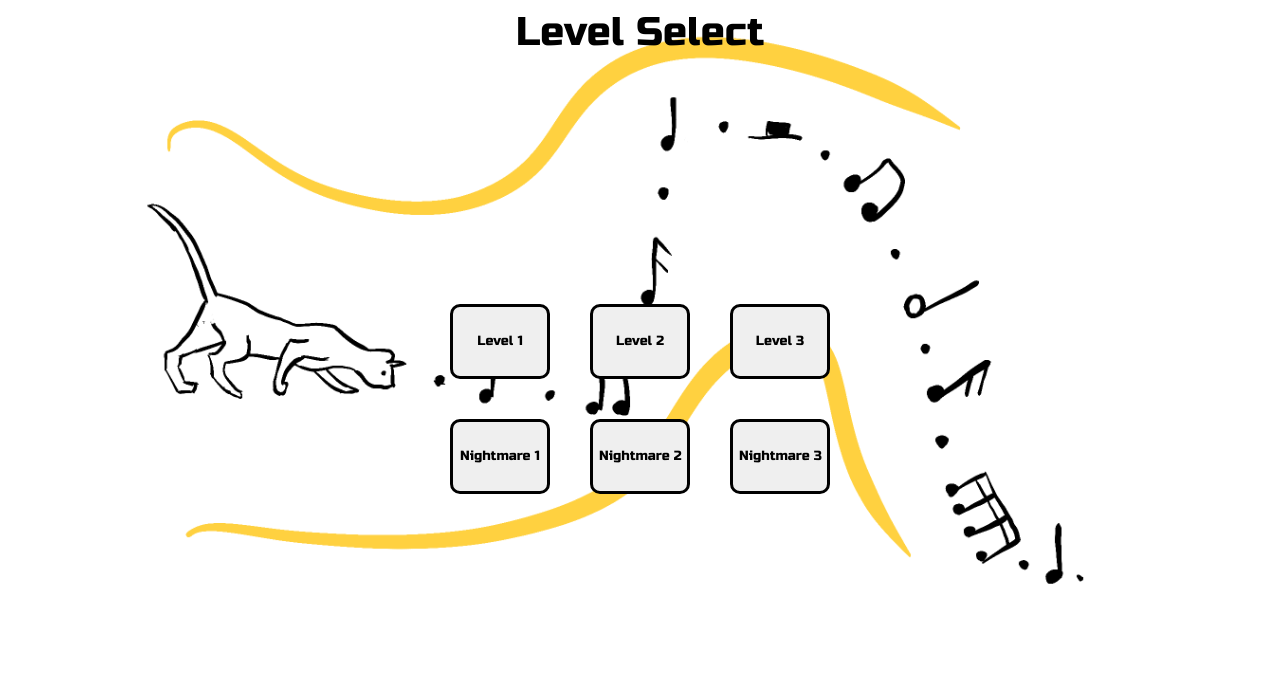
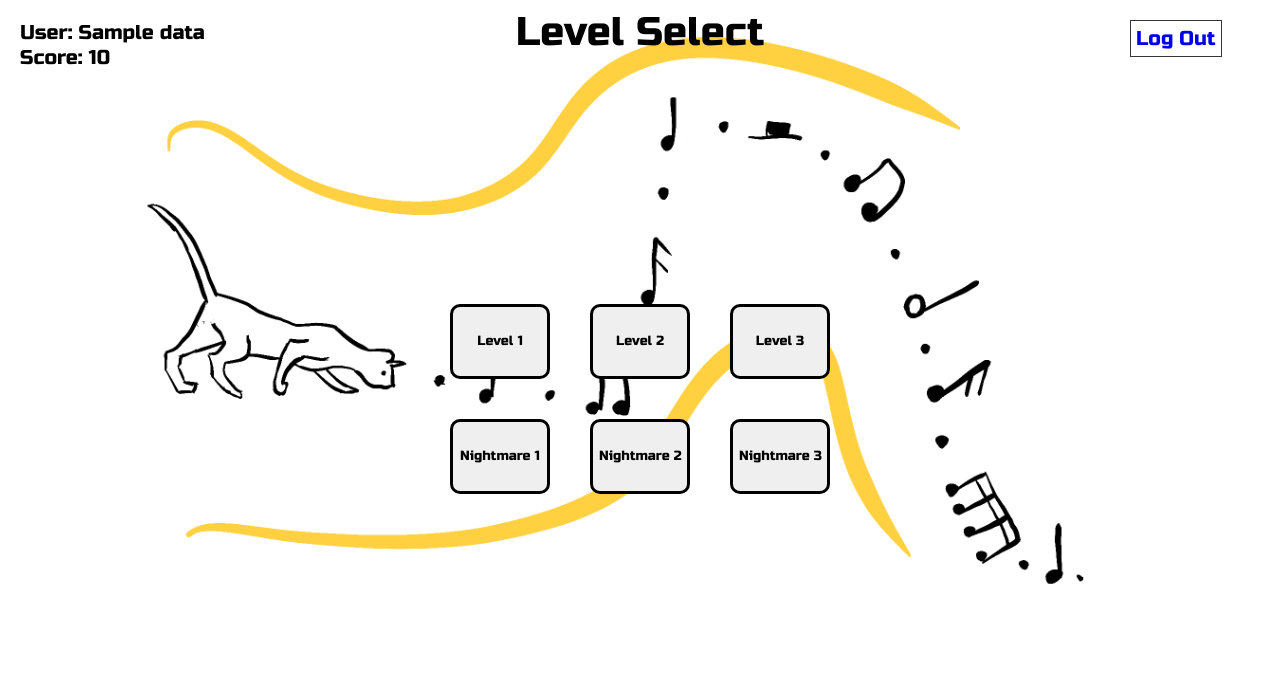
Before and after one commit to jsidle1/Sphynx-Project, a Flask app: template templates/levelselect.html in a window 1280 px wide. Shown: the top 687 px of the page. Run offline with Flask 3, Linux system fonts and the light colour scheme; the template is opened without the code that fills it: most values are stand-ins (such as "Sample title", 1, 10 or a date in 2020).

Commit message:
nightmare locked until completion and logout

```diff
--- a/app.py
+++ b/app.py
@@ -63,7 +63,7 @@ def levels():
 
             if(level > completed_levels + 1):
                 return redirect(url_for('levels', name=name))
-            if(difficulty > 1 and level < completed_levels):
+            if(difficulty > 1 and level > completed_levels):
                 return redirect(url_for('levels', name=name))
 
         data = {'script':level_scripts[level-1], 'difficulty':difficulty, 'name':name, 'level':level}
@@ -74,6 +74,7 @@ def levels():
 
         name = request.args['name']
         level_tags = []
+        total_score = 0
 
         with sqlite3.connect(DATABASE) as conn:
             cursor = conn.cursor()
@@ -82,6 +83,8 @@ def levels():
             completed_levels = cursor.fetchone()[0]
             cursor.execute('SELECT completed_difficulty from users WHERE username=?', (name,))
             completed_difficulty = cursor.fetchone()[0]
+            cursor.execute('SELECT total_score from users WHERE username=?', (name,))
+            total_score = cursor.fetchone()[0]
 
             for i in range(1,4):
                 if(i - completed_levels < 1):
@@ -99,7 +102,7 @@ def levels():
                 else:
                     level_tags.append('level-locked')
 
-        return render_template('./levelselect.html', data={'name':name, 'level_tags':level_tags})
+        return render_template('./levelselect.html', data={'name':name, 'level_tags':level_tags, 'score':str(total_score)})
 
 @app.route('/score', methods=['GET', 'POST'])
 def score():
--- a/static/assets/levelselectstyles.css
+++ b/static/assets/levelselectstyles.css
@@ -59,6 +59,27 @@ input
 {
     background-color: #AAA;
 }
+.user
+{
+    position: absolute;
+    left: 20px;
+    top: 20px;
+    font-family: russo;
+    font-size: 20px;
+}
+.logout
+{
+    position: absolute;
+    left: calc(100% - 150px);
+    top: 20px;
+    font-size: 20px;
+    font-family: russo;
+    padding: 5px;
+    border: none;
+    background-color: rgba(255, 255, 255, 0.792);
+    border: 1px solid rgba(0, 0, 0, 0.792);
+    text-decoration: none;
+}
 @font-face {
     font-family: russo;
     src: url(./RussoOne-Regular.ttf);
--- a/static/js/index.js
+++ b/static/js/index.js
@@ -375,7 +375,7 @@ class Game extends Phaser.Scene
                     contentType: 'application/json;charset=UTF-8',
                     dataType: 'json',
                     data : JSON.stringify({name:name, score:score, level:level, difficulty:difficulty})
-                }).done(window.location.replace(`${window.location.origin}/levels?name=${name}`));
+                }).done(setTimeout(()=>{window.location.replace(`${window.location.origin}/levels?name=${name}`);}, 1000));
             }
         }
 
--- a/templates/levelselect.html
+++ b/templates/levelselect.html
@@ -8,6 +8,8 @@
 </head>
 <body>
     <div class="title">Level Select</div>
+    <div class="user">User: {{ data.name }}<br>Score: {{ data.score }}</div>
+    <a class="logout" href="{{ url_for('index') }}">Log Out</a>
     <img class="sphynx" src="{{ url_for('static', filename='assets/level_select_bg.png') }}"></img>
     <div class="center">
         <div class="grid">
```
Also changed, not shown: database.db.
